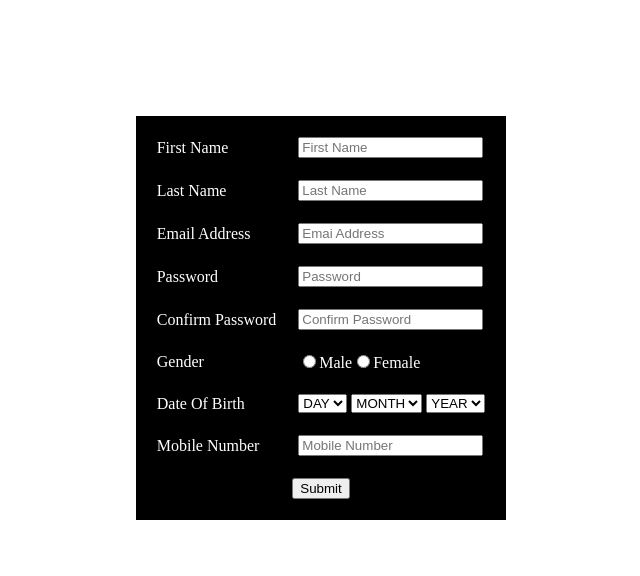
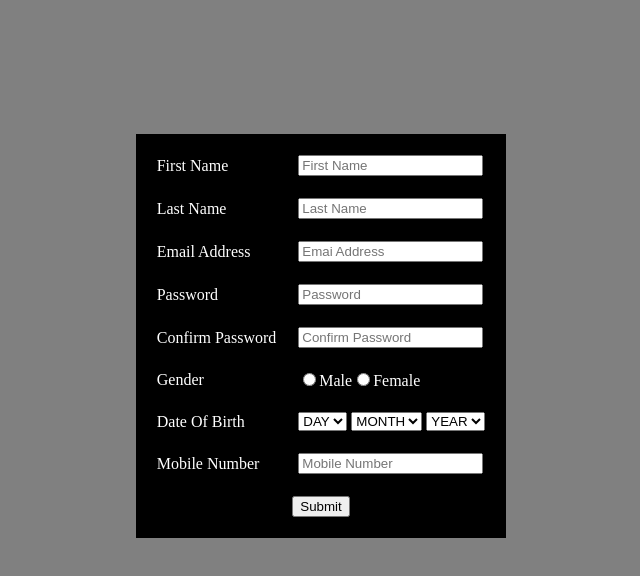
Before and after one commit to chiku1607/Python, a plain HTML site: page index.html in a window 1280 px wide. Shown: the whole page, without its empty margins (319-959 px from the left). Drawn offline with Linux system fonts and the light colour scheme.

Commit message:
Update index.html

```diff
--- a/index.html
+++ b/index.html
@@ -2,7 +2,7 @@
 <head>
 <title>Contact Form </title>
 </head>
-<body
+<body bgcolor="gray">
 <br><br><br><br><br><br><br>
 <form>
 <table border="0" bgcolor="black" align="center" cellspacing="20">
```
